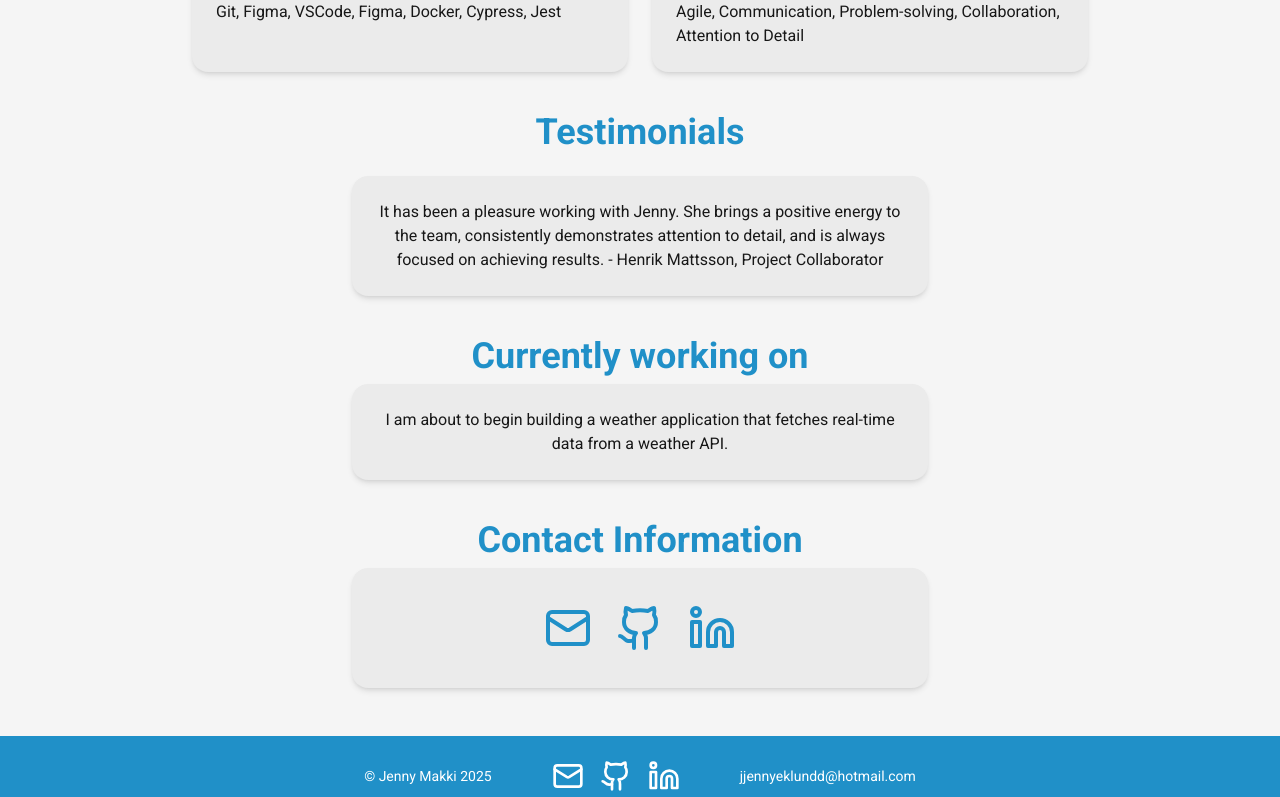
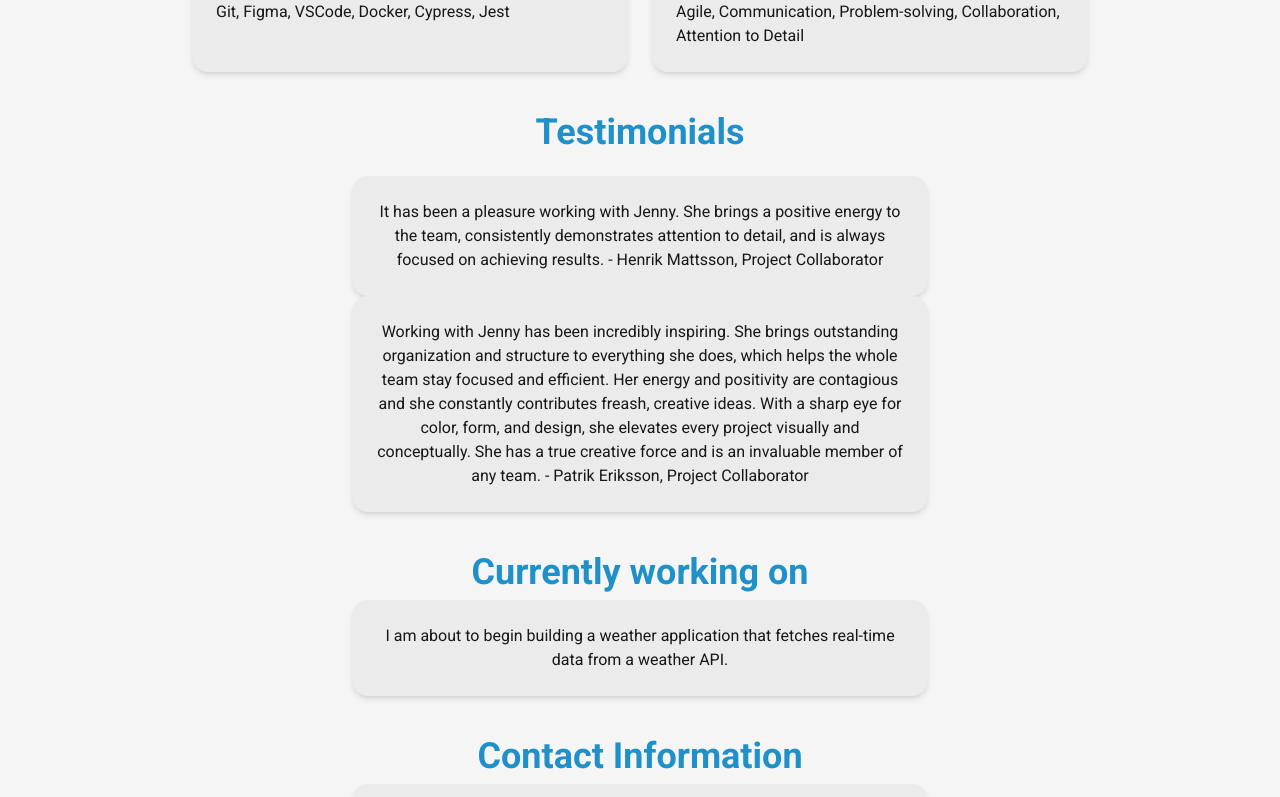
Before and after one commit to jennymakki/jennys-presentation, a Next.js app: page / in a window 1280 px wide. Shown: the part 2188-2985 px from the top of the page. Built offline with nearby package versions, Linux system fonts and the light colour scheme.

Commit message:
removing a duplicate in skills and added another testimonial.

```diff
--- a/src/app/page.tsx
+++ b/src/app/page.tsx
@@ -54,6 +54,18 @@ export default function Home() {
               Project Collaborator
             </p>
           </div>
+          <div className="max-w-xl bg-[#ebebeb] rounded-2xl shadow-md p-6 mx-auto">
+            <p className="text-center text-md">
+              Working with Jenny has been incredibly inspiring. She brings
+              outstanding organization and structure to everything she does,
+              which helps the whole team stay focused and efficient. Her energy
+              and positivity are contagious and she constantly contributes
+              freash, creative ideas. With a sharp eye for color, form, and
+              design, she elevates every project visually and conceptually. She
+              has a true creative force and is an invaluable member of any team. -
+              Patrik Eriksson, Project Collaborator
+            </p>
+          </div>
         </div>
         <div className="items-center mt-10">
           <h4 className="text-[#2090C8] font-roboto font-bold text-3xl md:text-4xl text-center mb-2">
@@ -61,7 +73,8 @@ export default function Home() {
           </h4>
           <div className="max-w-xl bg-[#EBEBEB] rounded-2xl shadow-md p-6 mx-auto">
             <p className="text-center text-md">
-              I am about to begin building a weather application that fetches real-time data from a weather API.
+              I am about to begin building a weather application that fetches
+              real-time data from a weather API.
             </p>
           </div>
         </div>
--- a/src/data/skills.ts
+++ b/src/data/skills.ts
@@ -2,6 +2,6 @@ export const skills =
     {
         frontend: ["React", "Next.js", "Tailwind", "HTML", "CSS", "TypeScript", "EJS"],
         backend: ["MongoDB", "Express", "Node.js", "REST API"],
-        tools: ["Git", "Figma", "VSCode", "Figma", "Docker", "Cypress", "Jest"],
+        tools: ["Git", "Figma", "VSCode", "Docker", "Cypress", "Jest"],
         softSkills: ["Agile", "Communication", "Problem-solving", "Collaboration", "Attention to Detail"]
     };
```
